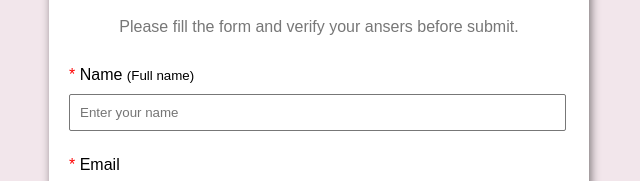
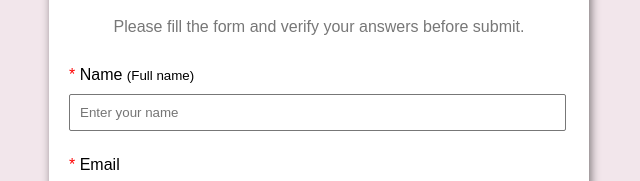
Before and after one commit to DiddierKQ/form-page, a plain HTML site: page index.html in a window 1280 px wide. Shown: the part 258-439 px from the top of the page, 321-961 px from the left. Drawn offline with Linux system fonts and the light colour scheme.

Commit message:
Update index.html

```diff
--- a/index.html
+++ b/index.html
@@ -13,7 +13,7 @@
     <form id="form" method="post" action="">
         <img src="img/ITKsquare-logo.png" alt="logo">
         <h1 class="text-center">Survey to join a university program</h2>
-        <p class="disable">Please fill the form and verify your ansers before submit.</p>
+        <p class="disable">Please fill the form and verify your answers before submit.</p>
         <div class="form-control">
             <label for="name" id="label-name"><span class="text-danger">* </span>Name <small>(Full name)</small></label>
             <input type="text" id="name" required="true" placeholder="Enter your name" />
```
